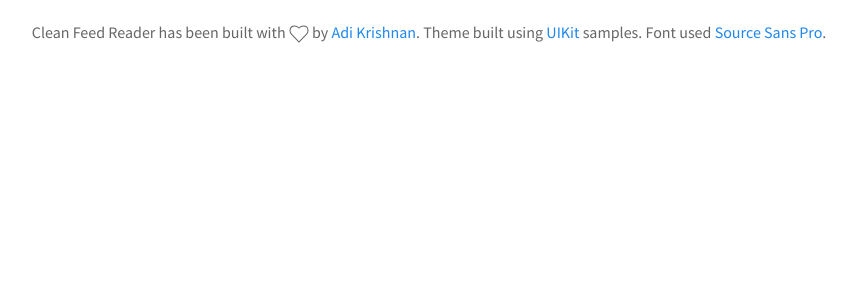
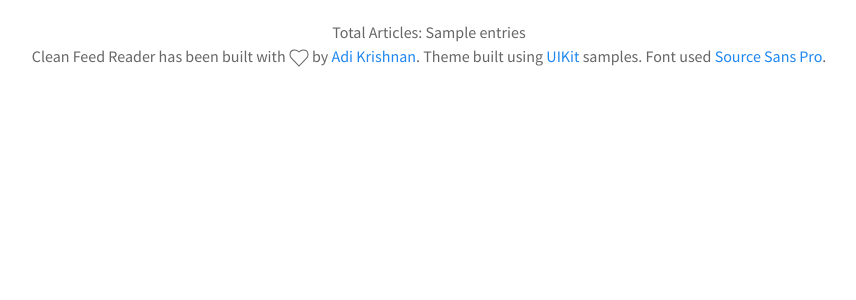
Before and after one commit to adikrishnan/clean-feed-reader, a Django app: template feeds/templates/base.html in a window 1280 px wide. Shown: the part 80-380 px from the top of the page, without its empty margins (211-1067 px from the left). Run offline with Django 3.2, Linux system fonts and the light colour scheme; the template is opened without the code that fills it: most values are stand-ins (such as "Sample title", 1, 10 or a date in 2020); some libraries are stand-ins or nearby versions.

Commit message:
Display total articles in home page

```diff
--- a/clean_feed_reader/views.py
+++ b/clean_feed_reader/views.py
@@ -1,6 +1,5 @@
 from django.http import HttpResponse
 from django.shortcuts import render
-from feeds.reader import FeedReader
 from feeds.models import FeedEntry, FeedSource
 from feeds.utils import feed_refresh
 
@@ -20,9 +19,11 @@ def root(request):
     urls = [
         {'name': source.name, 'link': source.url_slug} for source in sources
     ]
+    entries_count = FeedEntry.objects.all().count()
     context = {
         'urls': urls,
         'title': 'Feed List',
+        'entries': entries_count,
     }
     return render(request, 'feed_list.html', context=context)
 
--- a/feeds/templates/base.html
+++ b/feeds/templates/base.html
@@ -22,6 +22,7 @@
             {% block content %}{% endblock %}
         </div>
         <div class="uk-text-center uk-margin-top uk-margin-bottom">
+            <div class="uk-text-center">Total Articles: {{entries}}</div>
             Clean Feed Reader has been built with <span uk-icon="heart"></span> by <a href="https://www.adikrishnan.in/" target="_blank">Adi Krishnan</a>. Theme built using <a href="https://getuikit.com/">UIKit</a> samples. Font used <a href="https://fonts.google.com/specimen/Source+Sans+Pro">Source Sans Pro</a>.
         </div>
     </body>
```
